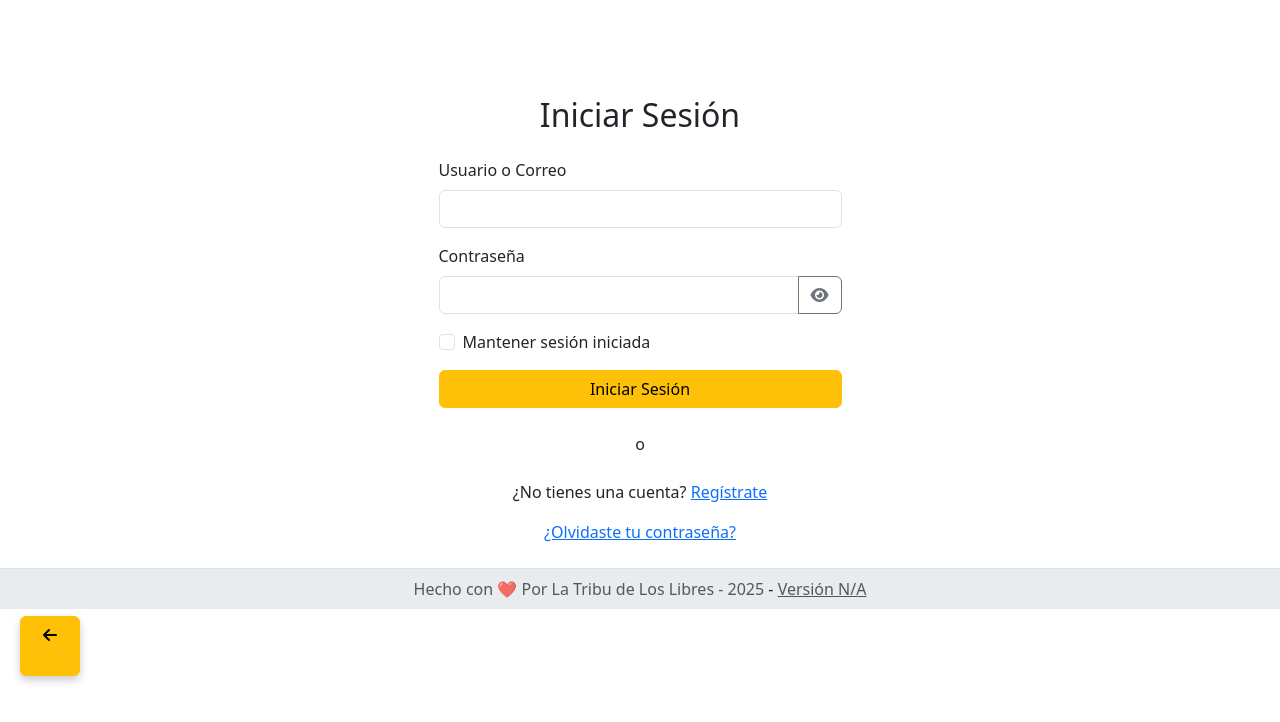
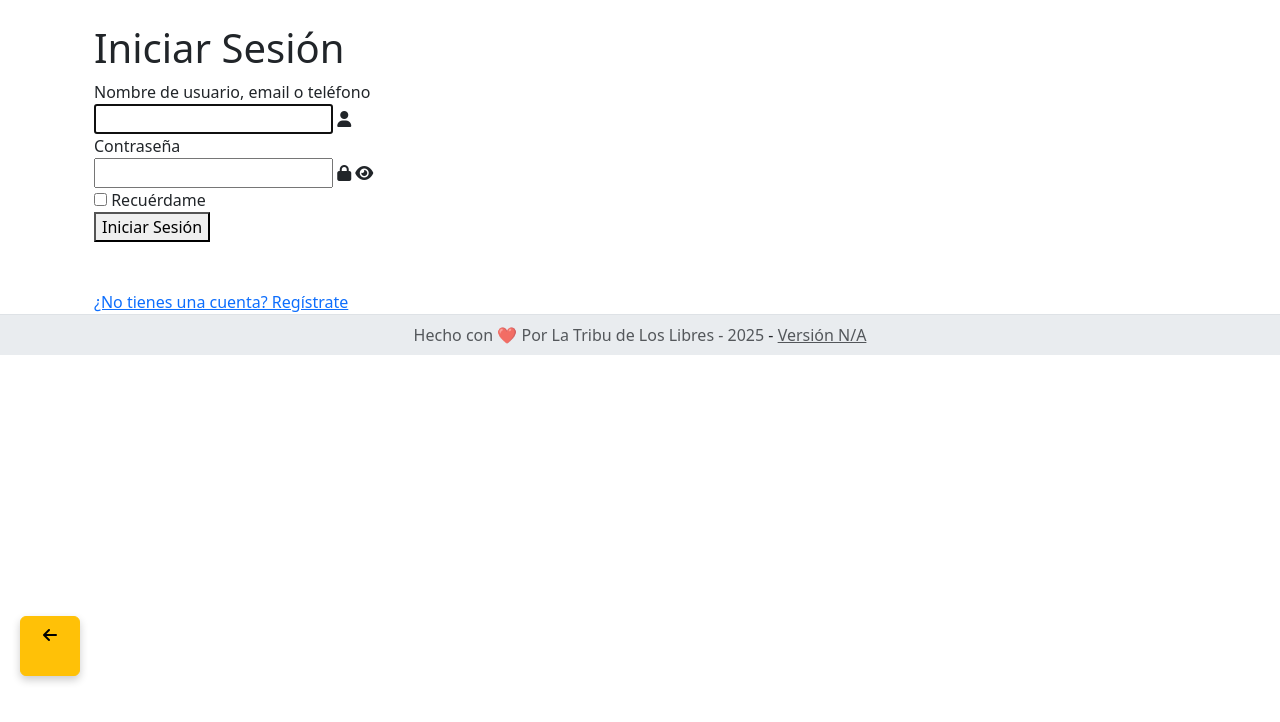
Before and after one commit to kerm1977/plantilla1, a Flask app: page /login in a window 1280 px wide. Shown: the part 49-771 px from the top of the page. Run offline with Flask 3, Linux system fonts and the light colour scheme; some libraries are stand-ins or nearby versions.

Commit message:
first commit

```diff
--- a/static/js/login.js
+++ /dev/null
@@ -1,11 +0,0 @@
-document.addEventListener('DOMContentLoaded', function() {
-    const togglePassword = document.getElementById('togglePassword');
-    const password = document.getElementById('password');
-    if (togglePassword && password) {
-        togglePassword.addEventListener('click', function () {
-            const type = password.getAttribute('type') === 'password' ? 'text' : 'password';
-            password.setAttribute('type', type);
-            this.querySelector('i').classList.toggle('fa-eye-slash');
-        });
-    }
-});
--- /dev/null
+++ b/static/js/password_toggles.js
@@ -0,0 +1,28 @@
+document.addEventListener('DOMContentLoaded', () => {
+    // Select all password toggle elements.
+    const passwordToggles = document.querySelectorAll('[id^="toggle_"]');
+
+    passwordToggles.forEach(toggle => {
+        toggle.addEventListener('click', () => {
+            // Get the ID of the associated password input.
+            const inputId = toggle.id.replace('toggle_', '') + '_input';
+            const passwordInput = document.getElementById(inputId);
+
+            if (passwordInput) {
+                // Change the input type between 'password' and 'text'.
+                const type = passwordInput.getAttribute('type') === 'password' ? 'text' : 'password';
+                passwordInput.setAttribute('type', type);
+
+                // Find the icon and toggle its class.
+                const icon = toggle.querySelector('i');
+                if (type === 'password') {
+                    icon.classList.remove('fa-eye-slash');
+                    icon.classList.add('fa-eye');
+                } else {
+                    icon.classList.remove('fa-eye');
+                    icon.classList.add('fa-eye-slash');
+                }
+            }
+        });
+    });
+});
--- a/templates/base.html
+++ b/templates/base.html
@@ -43,8 +43,7 @@
     <script src="{{ url_for('static', filename='js/bootstrap.js') }}"></script>
     <script src="{{ url_for('static', filename='js/popper.js') }}"></script>
     <script src="{{ url_for('static', filename='js/base.js') }}"></script>
-    <script src="{{ url_for('static', filename='js/login.js') }}"></script>
-    <script src="{{ url_for('static', filename='js/register.js') }}"></script>
+    <script src="{{ url_for('static', filename='js/password_toggles.js') }}"></script>
 
 
 </body>
--- a/templates/login.html
+++ b/templates/login.html
@@ -1,109 +1,64 @@
-{% extends 'base.html' %}
+{% extends "base.html" %}
 
-{% block title %}{{ _('Iniciar Sesión') }}{% endblock %}
-
-{% block head_content %}
-<style>
-    .login-card {
-        background-color: transparent !important;
-        border: none !important;
-        box-shadow: none !important;
-    }
-    .oauth-divider {
-        display: flex;
-        align-items: center;
-        text-align: center;
-        color: var(--bs-secondary);
-        margin: 25px 0;
-    }
-    .oauth-divider::before,
-    .oauth-divider::after {
-        content: '';
-        flex: 1;
-        border-bottom: 1px solid var(--bs-border-color);
-    }
-    .oauth-divider:not(:empty)::before { margin-right: .25em; }
-    .oauth-divider:not(:empty)::after { margin-left: .25em; }
-
-    .social-icons-container {
-        display: flex;
-        justify-content: center;
-        gap: 25px;
-        margin-top: 15px;
-    }
-    .social-icon {
-        display: inline-flex;
-        align-items: center;
-        justify-content: center;
-        width: 50px;
-        height: 50px;
-        border-radius: 50%;
-        font-size: 1.5rem;
-        color: #fff;
-        transition: transform 0.2s ease-in-out;
-        box-shadow: 0 2px 5px rgba(0,0,0,0.15);
-    }
-    .social-icon:hover { transform: scale(1.1); }
-    .social-icon.github { background-color: #333; }
-    .social-icon.google { background-color: #DB4437; }
-    .social-icon.facebook { background-color: #4267B2; }
-
-    .forgot-password-link {
-        color: var(--bs-secondary);
-        text-decoration: none;
-        font-size: 0.9em;
-    }
-</style>
-{% endblock %}
+{% block title %}Iniciar Sesión{% endblock %}
 
 {% block content %}
-<div class="row justify-content-center">
-    <div class="col-md-6 col-lg-5">
-        <div class="login-card p-4 mt-5">
-            <h2 class="text-center mb-4">{{ _('Iniciar Sesión') }}</h2>
 
-            <form method="POST" action="{{ url_for('login') }}">
-                <div class="mb-3">
-                    <label for="username_or_email" class="form-label">{{ _('Usuario o Correo') }}</label>
-                    <input type="text" class="form-control" id="username_or_email" name="username_or_email" required>
+<div class="container mt-6">
+<div class="columns is-centered">
+<div class="column is-5-tablet is-4-desktop">
+<h1 class="title has-text-centered has-text-warning">Iniciar Sesión</h1>
+
+        {% with messages = get_flashed_messages(with_categories=true) %}
+            {% if messages %}
+                {% for category, message in messages %}
+                    <div class="notification is-{{ category }} is-light">
+                        <button class="delete"></button>
+                        {{ message }}
+                    </div>
+                {% endfor %}
+            {% endif %}
+        {% endwith %}
+
+        <form action="{{ url_for('login') }}" method="POST">
+            <div class="field">
+                <label class="label">Nombre de usuario, email o teléfono</label>
+                <div class="control has-icons-left">
+                    <input class="input is-rounded" type="text" name="username_or_email" required autofocus>
+                    <span class="icon is-small is-left"><i class="fas fa-user"></i></span>
                 </div>
-                <div class="mb-3">
-                    <label for="password" class="form-label">{{ _('Contraseña') }}</label>
-                    <div class="input-group">
-                        <input type="password" class="form-control" id="password" name="password" required>
-                        <button class="btn btn-outline-secondary" type="button" id="togglePassword">
-                            <i class="fas fa-eye"></i>
-                        </button>
-                    </div>
-                </div>
-
-                <div class="mb-3 form-check">
-                    <input type="checkbox" class="form-check-input" id="remember_me" name="remember_me">
-                    <label class="form-check-label" for="remember_me">{{ _('Mantener sesión iniciada') }}</label>
-                </div>
-
-                <div class="d-grid gap-2">
-                    <button type="submit" class="btn btn-warning">{{ _('Iniciar Sesión') }}</button>
-                </div>
-            </form>
-
-            <div class="text-center mt-4 oauth-divider">{{ _('o') }}</div>
-
-            <div class="social-icons-container">
-                <!-- Descomentar para activar OAuth -->
-                <!--
-                <a href="{{ url_for('oauth_bp.login', provider='github') }}" class="social-icon github"><i class="fab fa-github"></i></a>
-                <a href="{{ url_for('oauth_bp.login', provider='google') }}" class="social-icon google"><i class="fab fa-google"></i></a>
-                <a href="{{ url_for('oauth_bp.login', provider='facebook') }}" class="social-icon facebook"><i class="fab fa-facebook-f"></i></a>
-                -->
             </div>
 
-            <p class="text-center mt-4">{{ _('¿No tienes una cuenta? ') }}<a href="{{ url_for('register') }}">{{ _('Regístrate') }}</a></p>
+            <!-- Campo de contraseña con el botón de alternar -->
+            <div class="field">
+                <label class="label">Contraseña</label>
+                <div class="control has-icons-left has-icons-right">
+                    <input class="input is-rounded" type="password" name="password" id="password_input" required>
+                    <span class="icon is-small is-left"><i class="fas fa-lock"></i></span>
+                    <!-- Botón de JavaScript para alternar la visibilidad de la contraseña -->
+                    <span class="icon is-small is-right is-clickable" id="toggle_password">
+                        <i class="fas fa-eye" aria-hidden="true"></i>
+                    </span>
+                </div>
+            </div>
 
-            <div class="text-center mt-3">
-                <a href="{{ url_for('request_password_reset') }}" class="forgot-password-link">{{ _('¿Olvidaste tu contraseña?') }}</a>
+            <div class="field">
+                <label class="checkbox">
+                    <input type="checkbox" name="remember_me"> Recuérdame
+                </label>
             </div>
+
+            <div class="field is-grouped is-grouped-centered">
+                <div class="control">
+                    <button class="button is-warning is-rounded" type="submit">Iniciar Sesión</button>
+                </div>
+            </div>
+        </form>
+        <div class="has-text-centered mt-5">
+            <a href="{{ url_for('register') }}" class="button is-link is-rounded">¿No tienes una cuenta? Regístrate</a>
         </div>
     </div>
 </div>
+
+</div>
 {% endblock %}
```
Also changed, not shown: app.py (+8 -1 lines), perfil.py (+12 -5 lines), templates/change_password.html (+52 -59 lines), templates/register.html (+74 -61 lines), instance/db.db, static/js/register.js (deleted), 1 other file.
